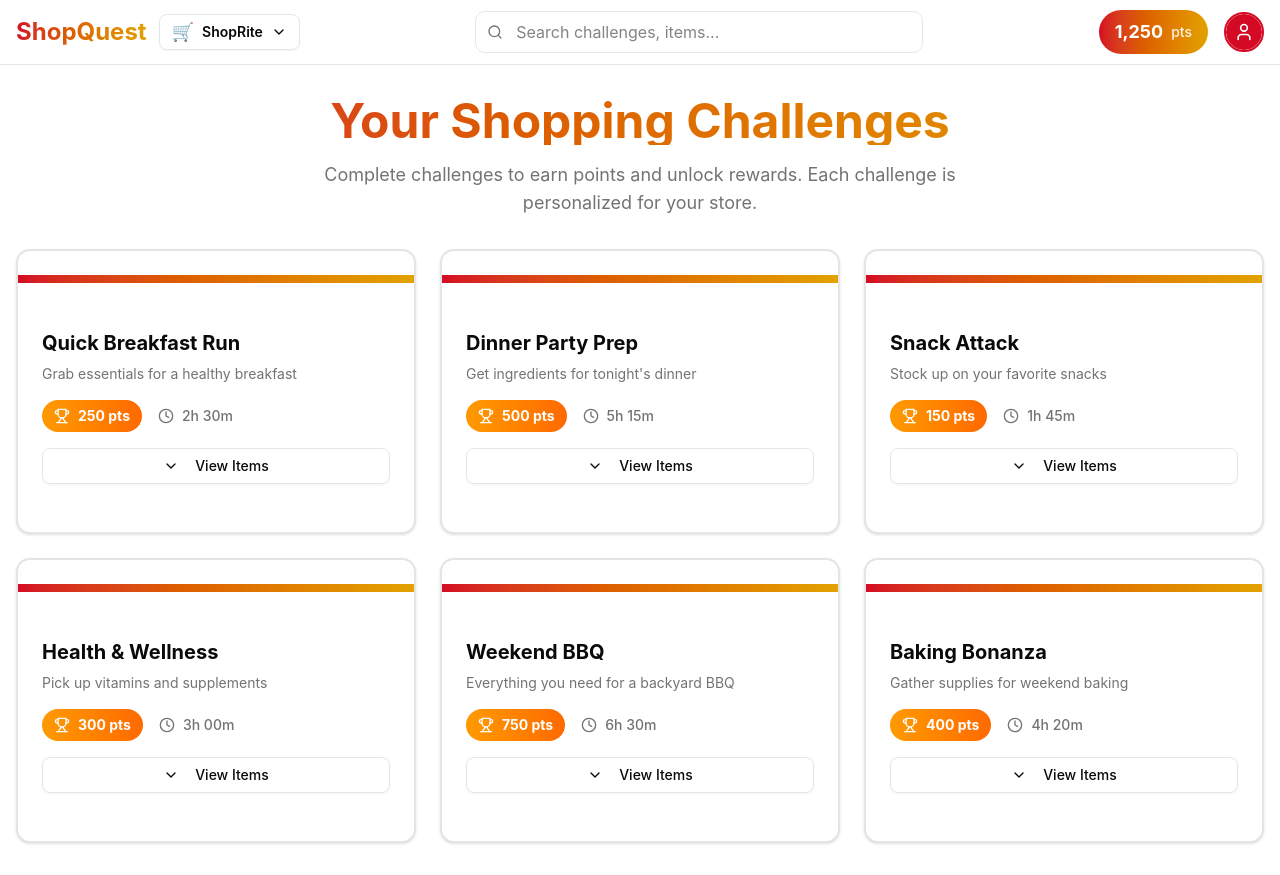
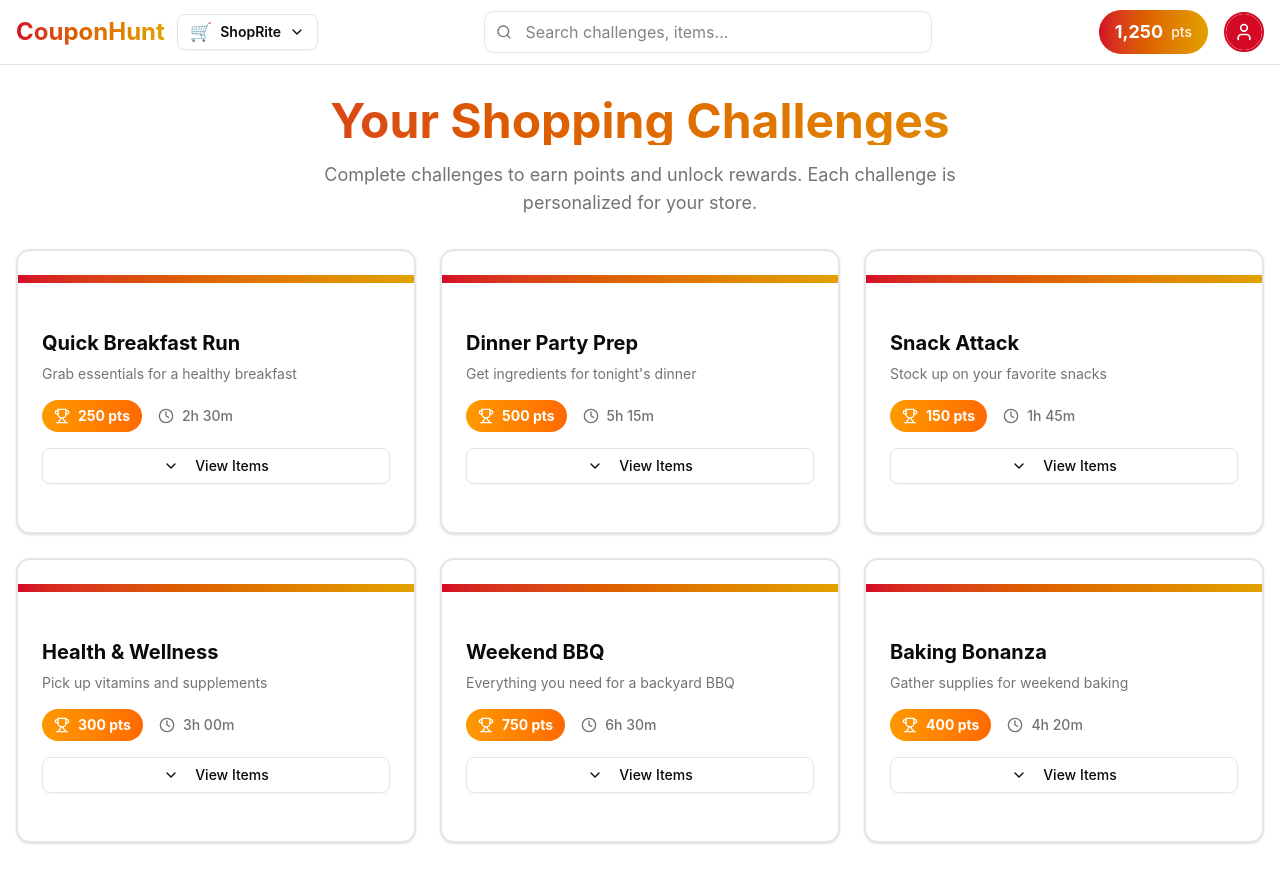
Before and after one commit to SohomPal/CartQuest, a Next.js app in the folder frontend/: page / in a window 1280 px wide. Built offline with nearby package versions, Linux system fonts and the light colour scheme.

Commit message:
Changed name of project from ShopQuest to CouponHunt

```diff
--- a/frontend/app/layout.tsx
+++ b/frontend/app/layout.tsx
@@ -8,8 +8,8 @@ import { Suspense } from "react"
 import "./globals.css"
 
 export const metadata: Metadata = {
-  title: "ShopQuest - Gamified Grocery Shopping",
-  description: "Turn your grocery shopping into an exciting challenge",
+  title: "CouponHunt - Shopping Made Fun",
+  description: "Turn your shopping into an exciting challenge, compete with friends, and win prizes",
   generator: "v0.app",
 }
 
--- a/frontend/components/header.tsx
+++ b/frontend/components/header.tsx
@@ -18,7 +18,7 @@ export function Header() {
           {/* Logo and Store Selector */}
           <div className="flex items-center gap-3">
             <h1 className="text-2xl font-bold bg-gradient-to-r from-[var(--store-gradient-from)] to-[var(--store-gradient-to)] bg-clip-text text-transparent">
-              ShopQuest
+              CouponHunt
             </h1>
             <Button
               variant="outline"
```
